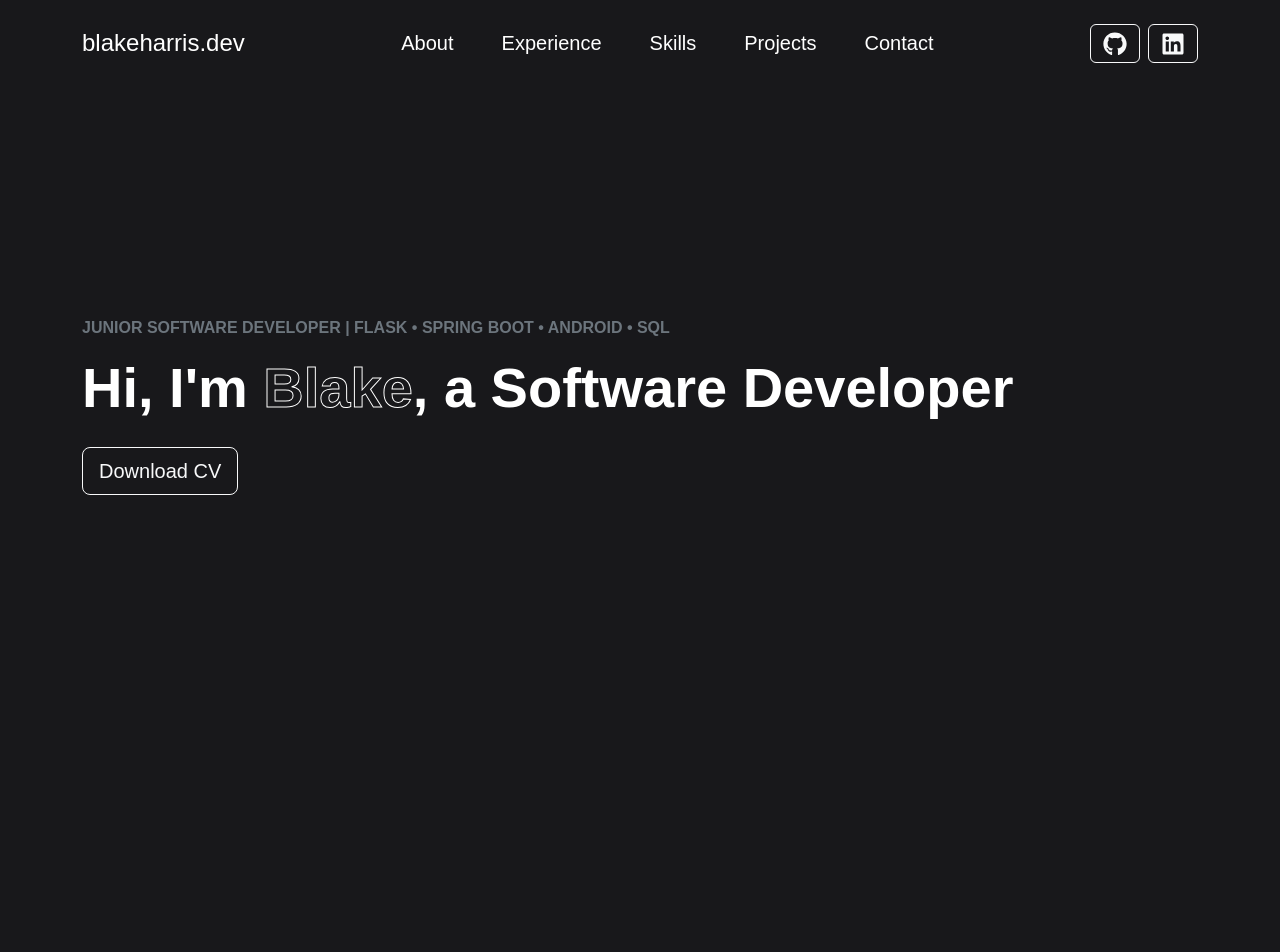
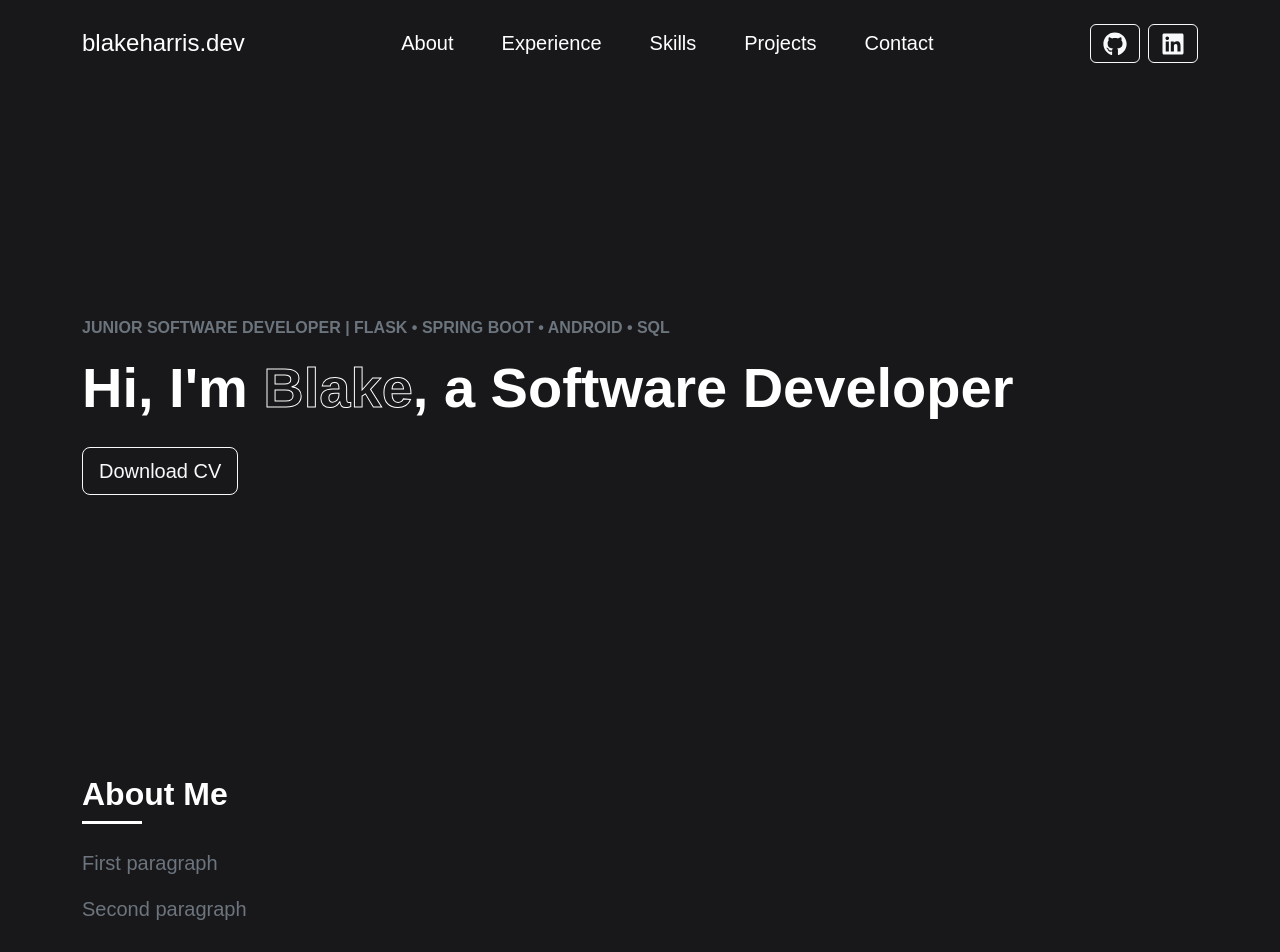
Before and after one commit to BHarris02/React-Portfolio, a Next.js app: page / in a window 1280 px wide. Shown: the top 952 px of the page. Before the commit the page ends 800 px from the top, so only its background shows below. Built offline with nearby package versions, Linux system fonts and the light colour scheme.

Commit message:
add About section with content and styling

```diff
--- a/src/app/page.js
+++ b/src/app/page.js
@@ -1,7 +1,9 @@
+import About from "@/components/sections/About";
+
 export default function Home() {
   return (
     <main>
-
+      <About />
     </main>
   );
 }
--- a/src/components/sections/About/About.jsx
+++ b/src/components/sections/About/About.jsx
@@ -0,0 +1,18 @@
+import styles from './About.module.css';
+import { about } from '@/constants/about';
+
+export default function About() {
+    return (
+        <section id="about" className="container py-5">
+            <h2 className={`text-white fw-bold mb-4 ${styles.sectionTitle}`}>About Me</h2>
+            <div className="row">
+                <div className="col-lg-8">
+                    {about.map((text, i) => (
+                        <p key={i} className="text-secondary fs-5 mb-3">{text}</p>
+                    ))}
+                </div>
+            </div>
+        </section>
+
+    );
+}
--- a/src/components/sections/About/About.module.css
+++ b/src/components/sections/About/About.module.css
@@ -0,0 +1,8 @@
+.sectionTitle::after {
+    content: "";
+    display: block;
+    width: 60px;
+    height: 3px;
+    background-color: #fff;
+    margin-top: 0.5rem;
+}
--- a/src/components/sections/About/index.js
+++ b/src/components/sections/About/index.js
@@ -0,0 +1 @@
+export { default } from './About';
--- /dev/null
+++ b/src/constants/about.js
@@ -0,0 +1,4 @@
+export const about = [
+    "First paragraph",
+    "Second paragraph"
+];
```
